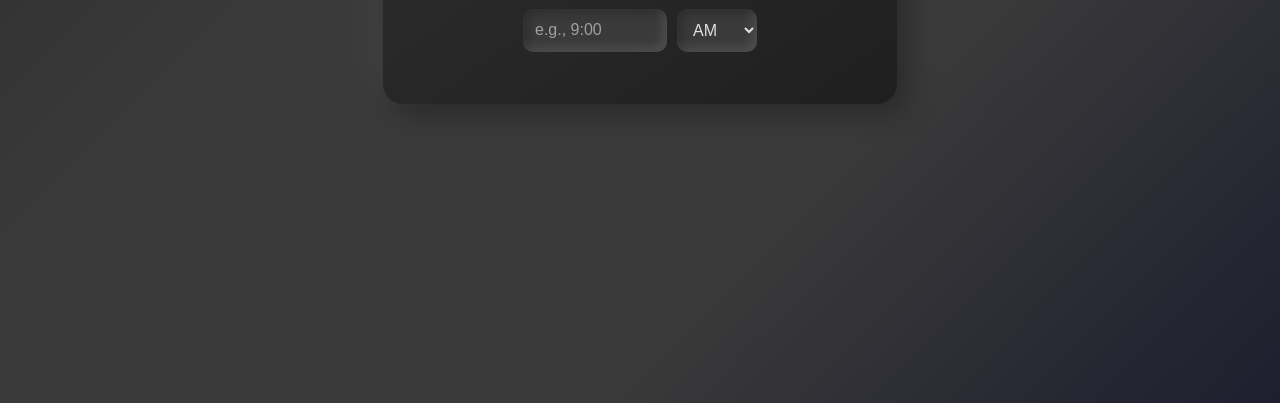
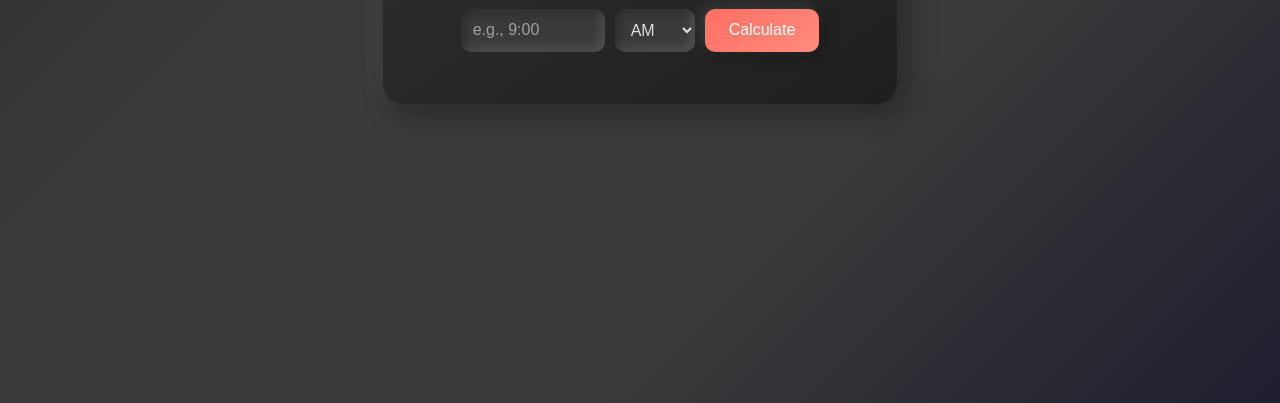
Before and after one commit to Tharunn25/office-timer, a plain HTML site: page index.html in a window 1280 px wide. Shown: the part 397-800 px from the top of the page. Drawn offline with Linux system fonts and the light colour scheme.

Commit message:
Update index.html

```diff
--- a/index.html
+++ b/index.html
@@ -16,12 +16,10 @@
             margin: 0;
             overflow: auto;
             color: #e0e0e0;
-            /* Light text for dark mode */
         }
 
         .container {
             background: linear-gradient(145deg, #2c2c2c, #1f1f1f);
-            /* Subtle dark gradient */
             padding: 2rem;
             border-radius: 20px;
             box-shadow: 10px 10px 30px rgba(0, 0, 0, 0.3),
@@ -38,7 +36,6 @@
                 transform: translateY(-100px);
                 opacity: 0;
             }
-
             to {
                 transform: translateY(0);
                 opacity: 1;
@@ -92,7 +89,24 @@
 
         input::placeholder {
             color: #a0a0a0;
-            /* Placeholder text color for dark mode */
+        }
+
+        button {
+            padding: 0.75rem 1.5rem;
+            font-size: clamp(0.875rem, 3vw, 1rem);
+            border: none;
+            border-radius: 10px;
+            background: linear-gradient(145deg, #ff6f61, #ff8c7f);
+            color: #fff;
+            cursor: pointer;
+            box-shadow: 5px 5px 15px rgba(0, 0, 0, 0.2),
+                -5px -5px 15px rgba(255, 255, 255, 0.1);
+            transition: all 0.3s ease;
+        }
+
+        button:hover {
+            background: linear-gradient(145deg, #ff8c7f, #ff6f61);
+            transform: scale(1.05);
         }
 
         .result {
@@ -105,7 +119,6 @@
             margin: 0.625rem 0;
             padding: 0.75rem;
             background: linear-gradient(145deg, #333333, #292929);
-            /* Subtle gradient for result boxes */
             border-radius: 10px;
             box-shadow: 5px 5px 15px rgba(0, 0, 0, 0.2),
                 -5px -5px 15px rgba(255, 255, 255, 0.1);
@@ -128,7 +141,6 @@
             border-left: 4px solid #4facfe;
         }
 
-        /* Media Queries for Mobile Responsiveness */
         @media (max-width: 480px) {
             .container {
                 padding: 1.5rem;
@@ -140,7 +152,8 @@
             }
 
             input,
-            select {
+            select,
+            button {
                 width: 100%;
                 max-width: 200px;
             }
@@ -152,45 +165,55 @@
     <div class="container">
         <h1>Office Time Wizard</h1>
         <div class="input-group">
-            <input type="text" id="entryTime" placeholder="e.g., 9:00"
-                onkeypress="if(event.key === 'Enter') calculateLeavingTime()">
-            <select id="period" onchange="calculateLeavingTime()">
+            <input type="text" id="entryTime" placeholder="e.g., 9:00">
+            <select id="period">
                 <option value="AM">AM</option>
                 <option value="PM">PM</option>
             </select>
+            <button onclick="calculateLeavingTime()">Calculate</button>
         </div>
         <div class="result" id="result"></div>
     </div>
 
     <script>
         function calculateLeavingTime() {
-            const entryTime = document.getElementById("entryTime").value;
+            const entryTime = document.getElementById("entryTime").value.trim();
             const period = document.getElementById("period").value;
             const resultDiv = document.getElementById("result");
 
+            // Clear result if input is empty
             if (!entryTime) {
-                resultDiv.innerHTML = "";
+                resultDiv.innerHTML = "Please enter a time.";
                 return;
             }
 
-            const timeRegex = /^([1-9]|1[0-2]):([0-5][0-9])$/;
+            // Validate input format
+            const timeRegex = /^([1-9]|1[0-2])(?::([0-5][0-9]))?$/;
             if (!timeRegex.test(entryTime)) {
-                resultDiv.innerHTML = "Enter a valid time (e.g., 9:00)";
+                resultDiv.innerHTML = "Enter a valid time (e.g., 9:00 or 9)";
                 return;
             }
 
+            // Parse hours and minutes (default minutes to 0 if not provided)
             let [hours, minutes] = entryTime.split(":").map(Number);
+            if (typeof minutes !== "number" || isNaN(minutes)) minutes = 0;
+            hours = Number(hours);
+
+            // Adjust for AM/PM
             if (period === "PM" && hours !== 12) hours += 12;
             if (period === "AM" && hours === 12) hours = 0;
 
+            // Convert to minutes since midnight
             let totalMinutes = hours * 60 + minutes;
 
+            // Calculate leaving times
             const times = [
-                totalMinutes + 8 * 60 + 20,
-                totalMinutes + 8 * 60 + 30,
-                totalMinutes + 8 * 60 + 40
+                totalMinutes + 8 * 60 + 20, // 8 hours 20 mins
+                totalMinutes + 8 * 60 + 30, // 8 hours 30 mins
+                totalMinutes + 8 * 60 + 40  // 8 hours 40 mins
             ];
 
+            // Format the results
             let resultHTML = "";
             times.forEach(time => {
                 let leaveHours = Math.floor(time / 60) % 24;
@@ -203,6 +226,13 @@
 
             resultDiv.innerHTML = resultHTML;
         }
+
+        // Optional: Trigger calculation on Enter key for desktop users
+        document.getElementById("entryTime").addEventListener("keypress", function (event) {
+            if (event.key === "Enter") {
+                calculateLeavingTime();
+            }
+        });
     </script>
 </body>
 
```
